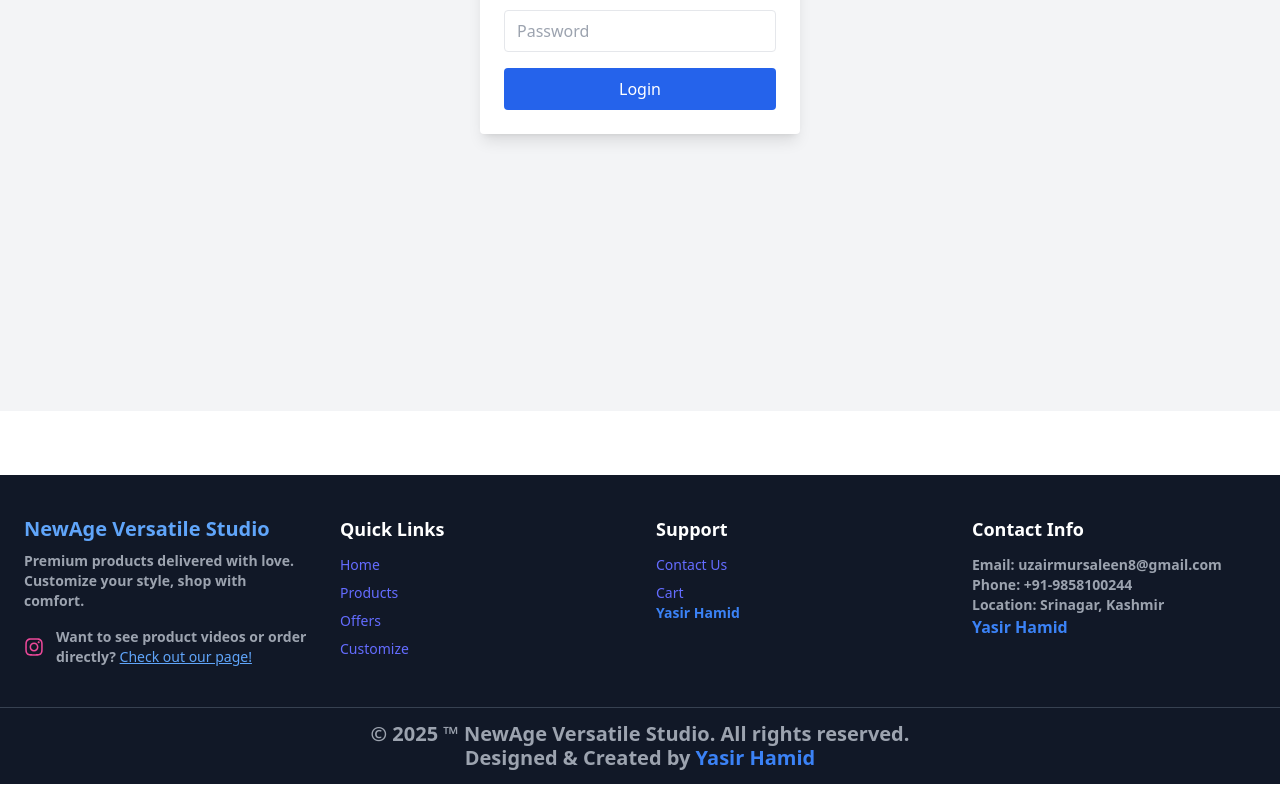
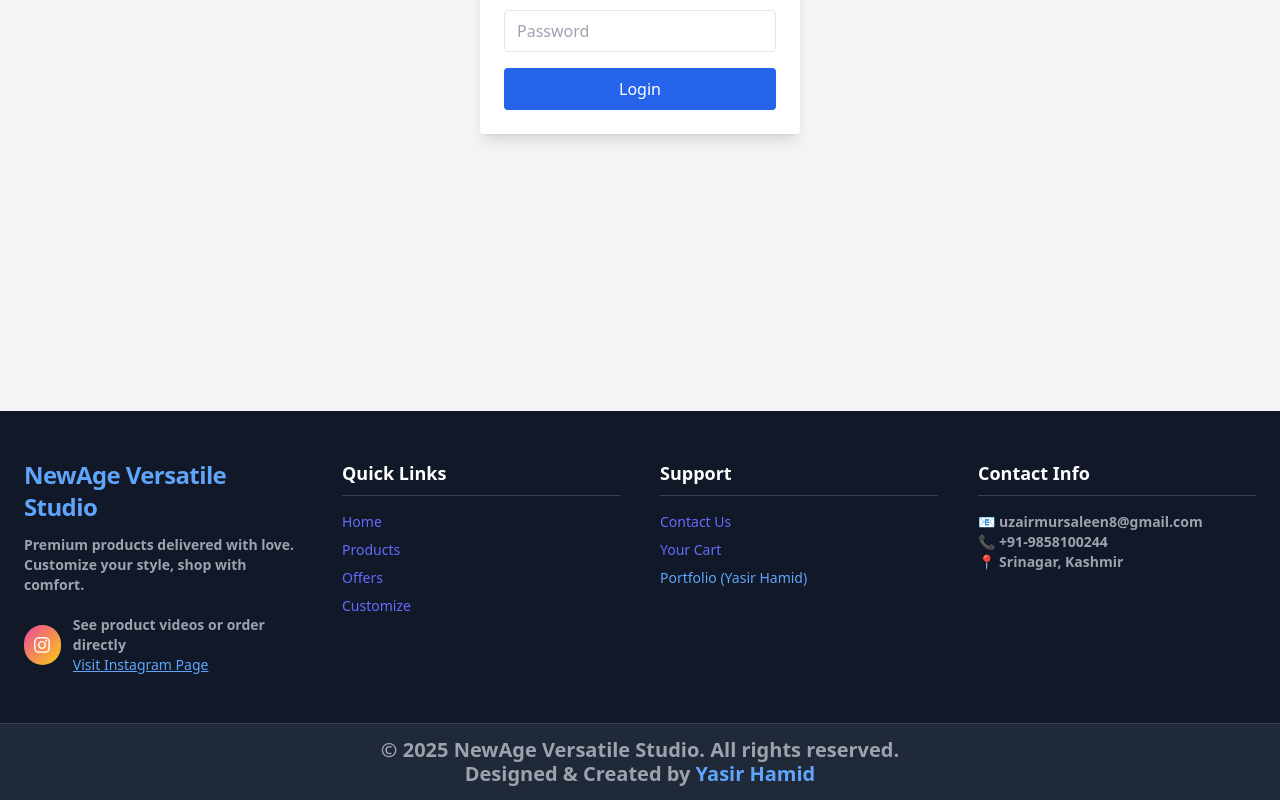
Before and after one commit to Yasirahm/shop-frontend, a React (Vite) app: page /admin-login in a window 1280 px wide. Shown: the part 453-1253 px from the top of the page. Built offline with nearby package versions, Linux system fonts and the light colour scheme.

Commit message:
Deploy ready backend

```diff
--- a/index.html
+++ b/index.html
@@ -5,6 +5,7 @@
     <link rel="icon" type="image/svg+xml" href="/Logo.jpg" />
     <meta name="viewport" content="width=device-width, initial-scale=1.0">
     <title>NewAge Versatile Studio</title>
+
     <meta name="description" content="Get customized Islamic frames, T-shirts, name gifts and more at NewAge Versatile Studio." />
     <meta name="keywords" content="custom gifts, Islamic art, name t-shirts, personalized frames" />
     <meta name="robots" content="index, follow" />
@@ -16,10 +17,45 @@
     <script>
       tailwind.config = {
         theme: {
-        extend: {},
+          extend: {
+            animation: {
+              truck: "truckMotion 1s linear infinite",
+              road: "roadMove 1.4s linear infinite",
+            },
+            keyframes: {
+              truckMotion: {
+                "0%, 100%": { transform: "translateY(0px)" },
+                "50%": { transform: "translateY(3px)" }
+              },
+              roadMove: {
+                "0%": { transform: "translateX(0px)" },
+                "100%": { transform: "translateX(-350px)" }
+              }
+            }
+          }
         }
       }
     </script>
+
+    <style>
+      @keyframes truckMotion {
+        0%, 100% { transform: translateY(0px); }
+        50% { transform: translateY(3px); }
+      }
+
+      @keyframes roadMove {
+        0% { transform: translateX(0px); }
+        100% { transform: translateX(-350px); }
+      }
+
+      .animate-truck {
+        animation: truckMotion 1s linear infinite;
+      }
+
+      .animate-road {
+        animation: roadMove 1.4s linear infinite;
+      }
+    </style>
   </head>
 
   <body>
--- a/src/components/Footer.jsx
+++ b/src/components/Footer.jsx
@@ -3,35 +3,37 @@ import { FaInstagram } from "react-icons/fa";
 
 const Footer = () => {
   return (
-    <footer className="bg-gray-900 text-white mt-16">
-      <div className="max-w-7xl mx-auto px-6 py-10 grid grid-cols-1 sm:grid-cols-2 md:grid-cols-4 gap-8">
-        {/* Logo & Description */}
+    <footer className="bg-gray-900 text-white">
+      {/* Top section */}
+      <div className="max-w-7xl mx-auto px-6 py-12 grid grid-cols-1 sm:grid-cols-2 lg:grid-cols-4 gap-10">
+        {/* Studio Info */}
         <div>
-          <h2 className="text-xl font-bold text-blue-400 mb-2">
+          <h2 className="text-2xl font-extrabold text-blue-400 mb-3 tracking-tight">
             NewAge Versatile Studio
           </h2>
           <p className="text-sm text-gray-400">
             Premium products delivered with love. Customize your style, shop with comfort.
           </p>
-            <div className="mt-4 flex items-center gap-3">
+
+          <div className="mt-5 flex items-center gap-3">
             <a
               href="https://www.instagram.com/newage_versatile_studio?igsh=YmFsd2h3aWVmOHA1"
               target="_blank"
               rel="noopener noreferrer"
-                className="text-pink-500 hover:text-pink-400 text-xl"
-                title="Visit our Instagram-like page"
+              className="w-10 h-10 bg-gradient-to-br from-pink-500 to-yellow-400 rounded-full flex items-center justify-center hover:scale-110 transition-transform duration-300"
+              aria-label="Instagram"
             >
-                <FaInstagram />
+              <FaInstagram className="text-white text-lg" />
             </a>
             <p className="text-sm text-gray-400">
-                Want to see product videos or order directly?{" "}
+              <span className="block">See product videos or order directly</span>
               <a
                 href="https://www.instagram.com/newage_versatile_studio?igsh=YmFsd2h3aWVmOHA1"
                 target="_blank"
                 rel="noopener noreferrer"
                 className="text-blue-400 hover:text-blue-300 underline"
               >
-                  Check out our page!
+                Visit Instagram Page
               </a>
             </p>
           </div>
@@ -39,60 +41,59 @@ const Footer = () => {
 
         {/* Quick Links */}
         <div>
-          <h3 className="text-lg font-semibold mb-3">Quick Links</h3>
+          <h3 className="text-lg font-semibold text-white mb-4 border-b border-gray-700 pb-2">
+            Quick Links
+          </h3>
           <ul className="space-y-2 text-sm text-gray-300">
-            <li><Link to="/" className="hover:text-white">Home</Link></li>
-            <li><Link to="/products" className="hover:text-white">Products</Link></li>
-            <li><Link to="/offers" className="hover:text-white">Offers</Link></li>
-            <li><Link to="/customize" className="hover:text-white">Customize</Link></li>
-
+            <li><Link to="/" className="hover:text-blue-400">Home</Link></li>
+            <li><Link to="/products" className="hover:text-blue-400">Products</Link></li>
+            <li><Link to="/offers" className="hover:text-blue-400">Offers</Link></li>
+            <li><Link to="/customize" className="hover:text-blue-400">Customize</Link></li>
           </ul>
         </div>
 
         {/* Support */}
         <div>
-          <h3 className="text-lg font-semibold mb-3">Support</h3>
+          <h3 className="text-lg font-semibold text-white mb-4 border-b border-gray-700 pb-2">
+            Support
+          </h3>
           <ul className="space-y-2 text-sm text-gray-300">
-            <li><Link to="/contact" className="hover:text-white">Contact Us</Link></li>
-
-            <li><Link to="/cart" className="hover:text-white">Cart</Link></li>
+            <li><Link to="/contact" className="hover:text-blue-400">Contact Us</Link></li>
+            <li><Link to="/cart" className="hover:text-blue-400">Your Cart</Link></li>
+            <li>
               <a
                 href="https://yasirhamid.netlify.app/"
                 target="_blank"
                 rel="noopener noreferrer"
-            className="text-blue-500 hover:text-blue-400 font-semibold"
+                className="text-blue-400 hover:text-blue-300"
               >
-            Yasir Hamid
+                Portfolio (Yasir Hamid)
               </a>
+            </li>
           </ul>
         </div>
 
-        {/* Contact */}
+        {/* Contact Info */}
         <div>
-          <h3 className="text-lg font-semibold mb-3">Contact Info</h3>
-          <p className="text-sm text-gray-400">Email: uzairmursaleen8@gmail.com</p>
-          <p className="text-sm text-gray-400">Phone: +91-9858100244</p>
-          <p className="text-sm text-gray-400">Location: Srinagar, Kashmir</p>
+          <h3 className="text-lg font-semibold text-white mb-4 border-b border-gray-700 pb-2">
+            Contact Info
+          </h3>
+          <p className="text-sm text-gray-400">📧 uzairmursaleen8@gmail.com</p>
+          <p className="text-sm text-gray-400">📞 +91-9858100244</p>
+          <p className="text-sm text-gray-400">📍 Srinagar, Kashmir</p>
+        </div>
+      </div>
+
+      {/* Bottom Bar */}
+      <div className="bg-gray-800 text-gray-400 text-center text-sm py-4 border-t border-gray-700">
+        <p>© {new Date().getFullYear()} NewAge Versatile Studio. All rights reserved.</p>
+        <p className="mt-1">
+          Designed & Created by{" "}
           <a
             href="https://yasirhamid.netlify.app/"
             target="_blank"
             rel="noopener noreferrer"
-            className="text-blue-500 hover:text-blue-400 font-semibold"
-          >
-            Yasir Hamid
-          </a>
-        </div>
-      </div>
-
-      <div className="border-t border-gray-700 text-center text-sm text-gray-400 py-4">
-        <p>© {new Date().getFullYear()} &trade; NewAge Versatile Studio. All rights reserved.</p>
-        <p className="mt-1">
-          Designed &amp; Created by{" "}
-          <a
-            href="https://yasirhamid.netlify.app/"
-            target="_blank"
-            rel="noopener noreferrer"
-            className="text-blue-500 hover:text-blue-400 font-semibold"
+            className="text-blue-400 hover:text-blue-300 font-semibold"
           >
             Yasir Hamid
           </a>
--- a/src/pages/Other.jsx
+++ b/src/pages/Other.jsx
@@ -41,7 +41,7 @@ const Other = () => {
       <div
         className="relative w-full h-[400px] bg-cover bg-center"
         style={{
-          backgroundImage: `url('https://images.unsplash.com/photo-1600891963935-cd93f0f7cf0e?auto=format&fit=crop&w=1350&q=80')`,
+          backgroundImage: `url('https://plus.unsplash.com/premium_photo-1681807206068-2c09786c3e2b?w=600&auto=format&fit=crop&q=60&ixlib=rb-4.1.0&ixid=M3wxMjA3fDB8MHxzZWFyY2h8OXx8Y3VzdG9taXplZCUyMHByb2R1Y3RzfGVufDB8fDB8fHww')`,
         }}
       >
         <div className="absolute inset-0 bg-black bg-opacity-50 flex items-center justify-center">
```
Also changed, not shown: src/pages/Customize.jsx (+13 -15 lines), src/pages/Products.jsx (+48 -13 lines), src/pages/Service.jsx (+22 -14 lines). Lines whose indentation alone changed are shown as unchanged.
